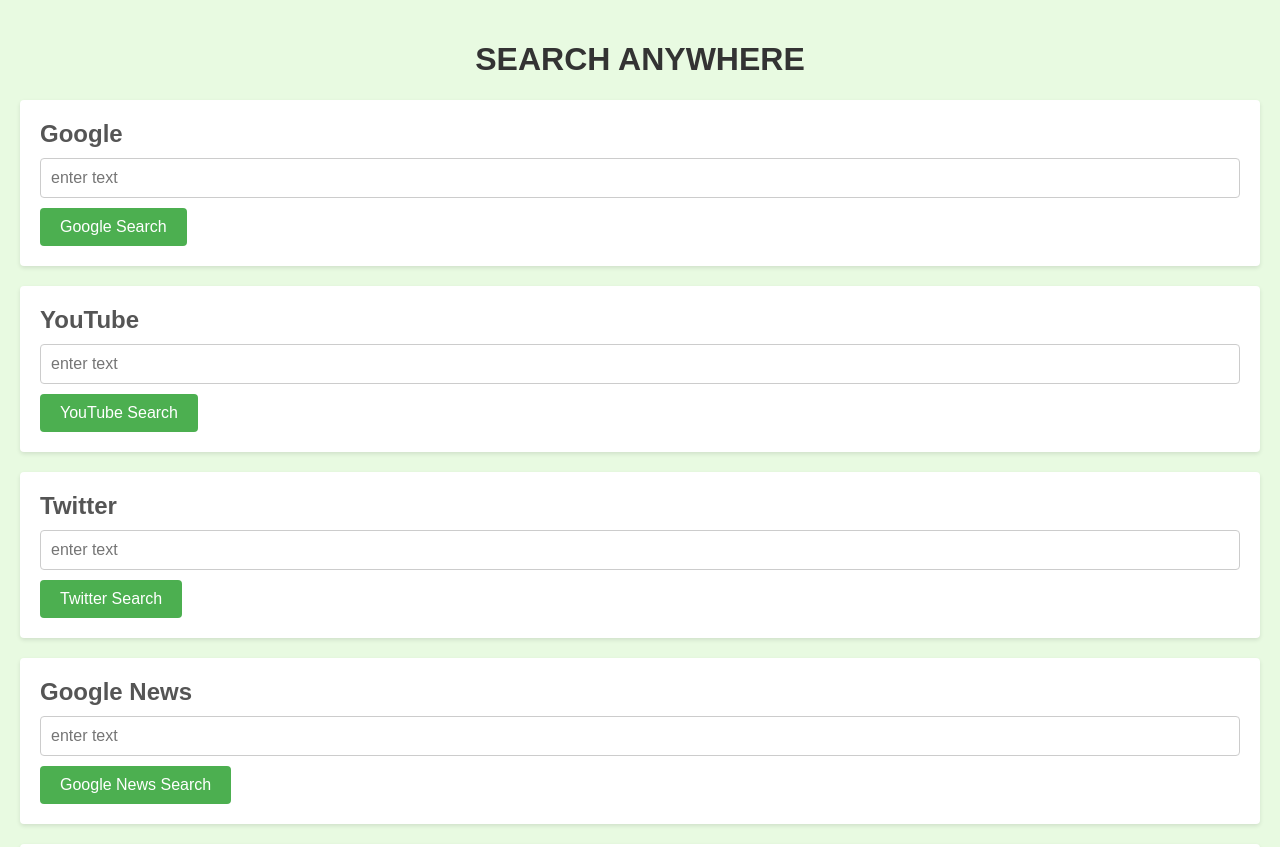
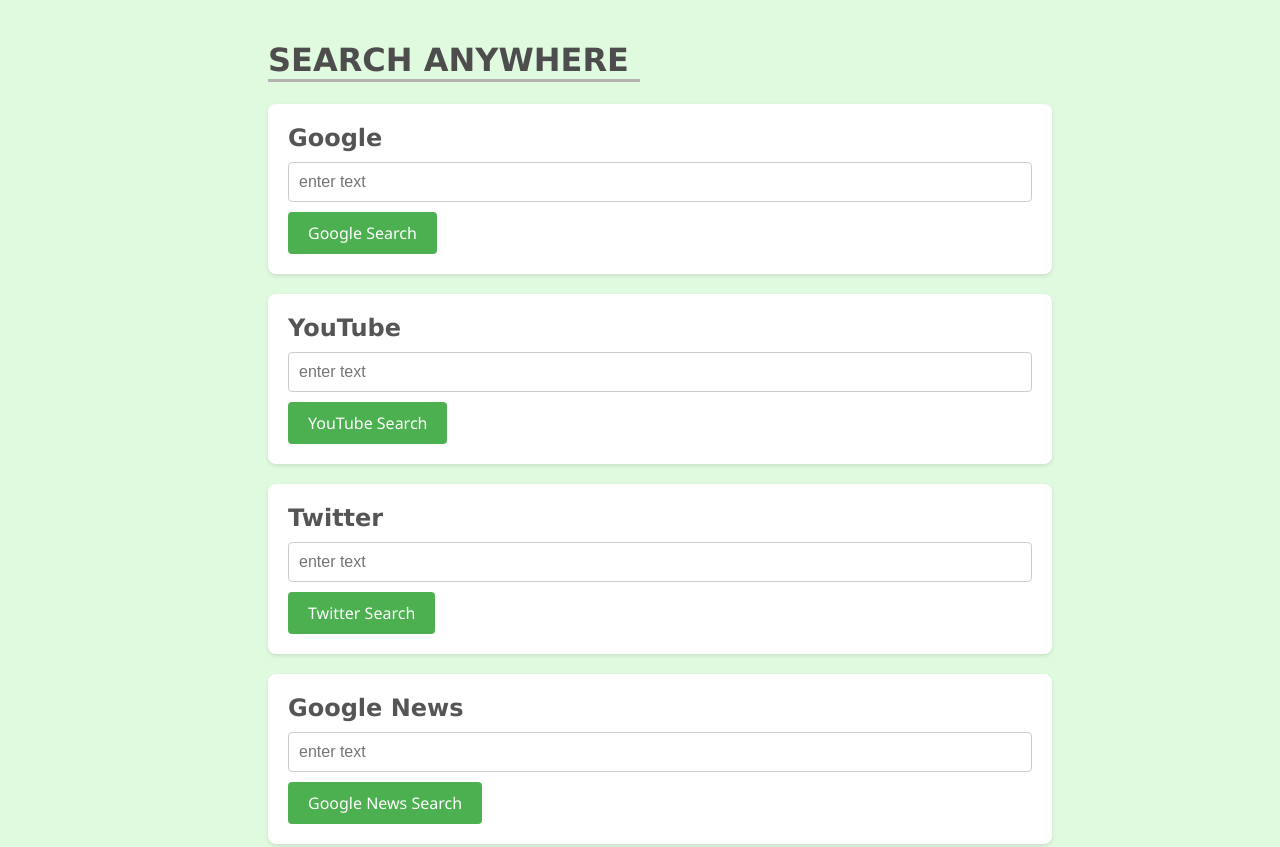
Before and after one commit to pr1yamdas/first-web-page, a plain HTML site: page index.html in a window 1280 px wide. Shown: the top 847 px of the page. Drawn offline with Linux system fonts and the light colour scheme.

Commit message:
Update index.html

```diff
--- a/index.html
+++ b/index.html
@@ -6,23 +6,29 @@
     <title>Search Anywhere</title>
     <style>body {
         font-family: Arial, sans-serif;
-        background-color: #e8fae1;
+        background-color: #e0fadf;
         margin: 0;
         padding: 20px;
     }
 
     h1 {
-        text-align: center;
-        color: #333;
-
+        margin-left: 20%;
+        color: #4e4d4d;
+        font-family: 'Lucida Sans', 'Lucida Sans Regular', 'Lucida Grande', 'Lucida Sans Unicode', Geneva, Verdana, sans-serif;
+        border-bottom: #b4b1b1 solid;
+        width: 30%;
     }
 
     form {
         background-color: #fff;
-        border-radius: 4px;
+        border-radius: 8px;
         box-shadow: 0 2px 4px rgba(0, 0, 0, 0.1);
         padding: 20px;
         margin-bottom: 20px;
+        width: 60%;
+        position: relative;
+        left: 20%;
+        font-family: 'Lucida Sans', 'Lucida Sans Regular', 'Lucida Grande', 'Lucida Sans Unicode', Geneva, Verdana, sans-serif;
     }
 
     h2 {
@@ -48,10 +54,14 @@
         font-size: 16px;
         border-radius: 4px;
         cursor: pointer;
+        font-family: 'Segoe UI', Tahoma, Geneva, Verdana, sans-serif;
     }
 
     button:hover {
         background-color: #45a049;
+        box-shadow: 0px 2px 6px 3px rgb(190, 188, 188);
+        transition: 0.5s;
+
     }
 
     </style>
```
